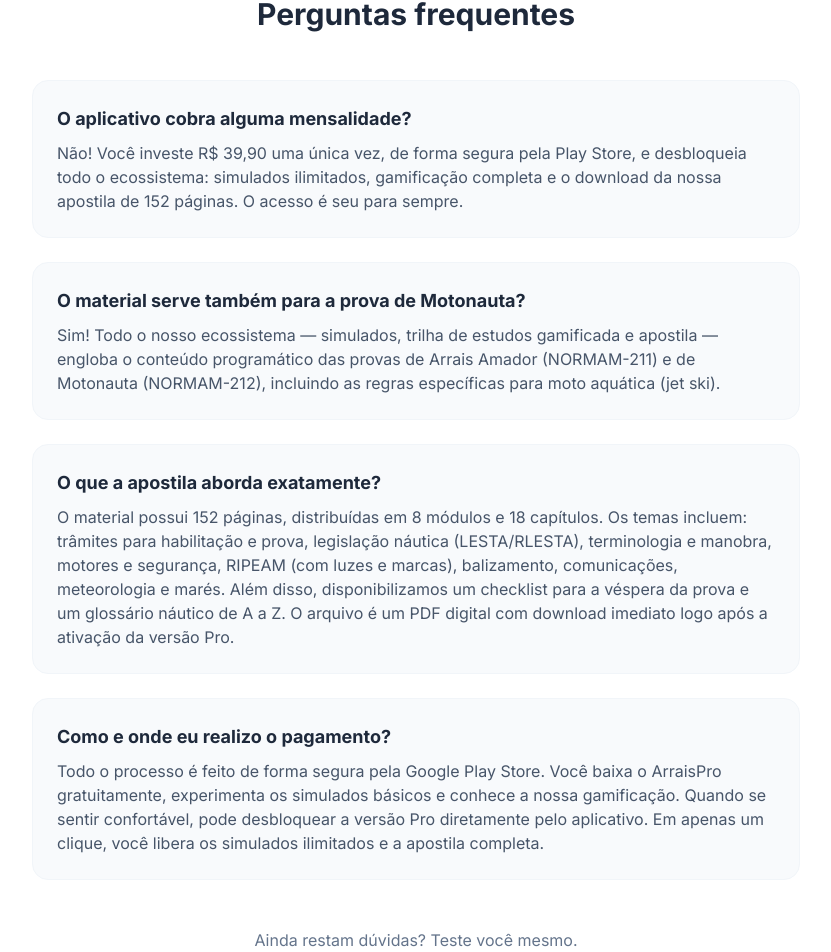
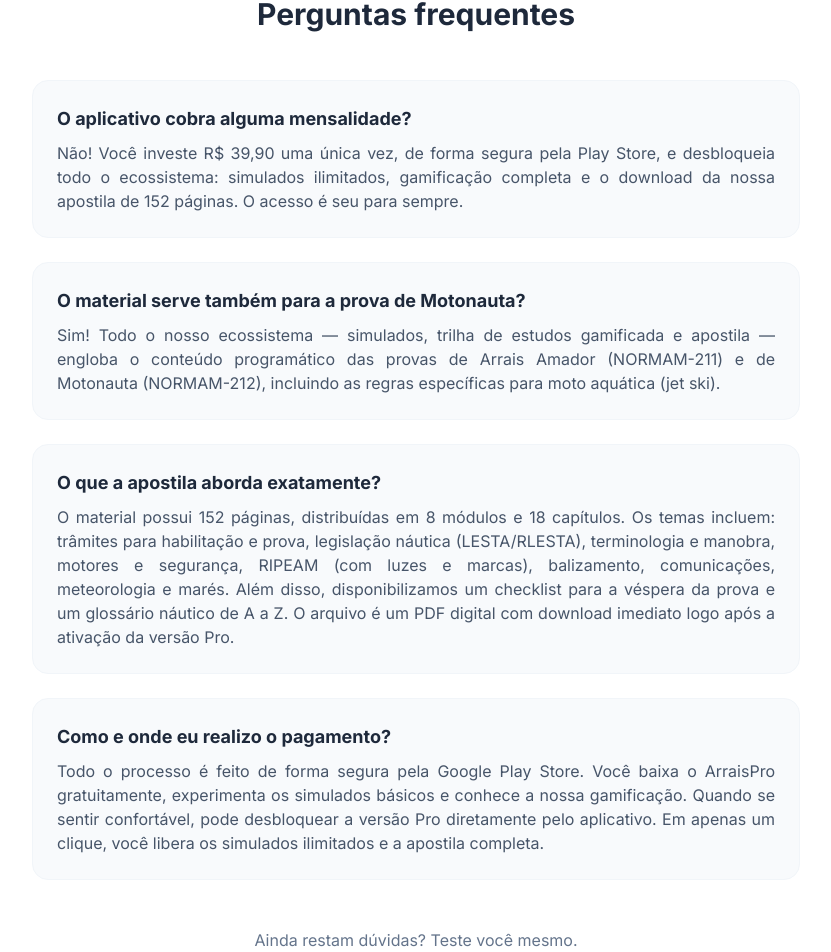
Before and after one commit to luisbrant/SiteArraisPro, a React (Vite) app: page / in a window 1280 px wide. Shown: the part 5047-5999 px from the top of the page, without its empty margins (224-1055 px from the left). Built offline with nearby package versions, Linux system fonts and the light colour scheme.

Commit message:
style: apply text-justify to FAQ section paragraphs

```diff
--- a/src/pages/Home.jsx
+++ b/src/pages/Home.jsx
@@ -478,22 +478,22 @@ export default function Home() {
 
             <div className="bg-slate-50 p-6 rounded-2xl border border-slate-100">
               <h4 className="font-bold text-lg text-slate-800 mb-2">O aplicativo cobra alguma mensalidade?</h4>
-              <p className="text-slate-600">Não! Você investe R$ 39,90 uma única vez, de forma segura pela Play Store, e desbloqueia todo o ecossistema: simulados ilimitados, gamificação completa e o download da nossa apostila de 152 páginas. O acesso é seu para sempre.</p>
+              <p className="text-slate-600 text-justify">Não! Você investe R$ 39,90 uma única vez, de forma segura pela Play Store, e desbloqueia todo o ecossistema: simulados ilimitados, gamificação completa e o download da nossa apostila de 152 páginas. O acesso é seu para sempre.</p>
             </div>
 
             <div className="bg-slate-50 p-6 rounded-2xl border border-slate-100">
               <h4 className="font-bold text-lg text-slate-800 mb-2">O material serve também para a prova de Motonauta?</h4>
-              <p className="text-slate-600 text-pretty">Sim! Todo o nosso ecossistema — simulados, trilha de estudos gamificada e apostila — engloba o conteúdo programático das provas de Arrais Amador <span className="whitespace-nowrap">(NORMAM-211)</span> e de Motonauta <span className="whitespace-nowrap">(NORMAM-212)</span>, incluindo as regras específicas para moto aquática (jet ski).</p>
+              <p className="text-slate-600 text-justify">Sim! Todo o nosso ecossistema — simulados, trilha de estudos gamificada e apostila — engloba o conteúdo programático das provas de Arrais Amador <span className="whitespace-nowrap">(NORMAM-211)</span> e de Motonauta <span className="whitespace-nowrap">(NORMAM-212)</span>, incluindo as regras específicas para moto aquática (jet ski).</p>
             </div>
 
             <div className="bg-slate-50 p-6 rounded-2xl border border-slate-100">
               <h4 className="font-bold text-lg text-slate-800 mb-2">O que a apostila aborda exatamente?</h4>
-              <p className="text-slate-600">O material possui 152 páginas, distribuídas em 8 módulos e 18 capítulos. Os temas incluem: trâmites para habilitação e prova, legislação náutica (LESTA/RLESTA), terminologia e manobra, motores e segurança, RIPEAM (com luzes e marcas), balizamento, comunicações, meteorologia e marés. Além disso, disponibilizamos um checklist para a véspera da prova e um glossário náutico de A a Z. O arquivo é um PDF digital com download imediato logo após a ativação da versão Pro.</p>
+              <p className="text-slate-600 text-justify">O material possui 152 páginas, distribuídas em 8 módulos e 18 capítulos. Os temas incluem: trâmites para habilitação e prova, legislação náutica (LESTA/RLESTA), terminologia e manobra, motores e segurança, RIPEAM (com luzes e marcas), balizamento, comunicações, meteorologia e marés. Além disso, disponibilizamos um checklist para a véspera da prova e um glossário náutico de A a Z. O arquivo é um PDF digital com download imediato logo após a ativação da versão Pro.</p>
             </div>
 
             <div className="bg-slate-50 p-6 rounded-2xl border border-slate-100">
               <h4 className="font-bold text-lg text-slate-800 mb-2">Como e onde eu realizo o pagamento?</h4>
-              <p className="text-slate-600">Todo o processo é feito de forma segura pela Google Play Store. Você baixa o ArraisPro gratuitamente, experimenta os simulados básicos e conhece a nossa gamificação. Quando se sentir confortável, pode desbloquear a versão Pro diretamente pelo aplicativo. Em apenas um clique, você libera os simulados ilimitados e a apostila completa.</p>
+              <p className="text-slate-600 text-justify">Todo o processo é feito de forma segura pela Google Play Store. Você baixa o ArraisPro gratuitamente, experimenta os simulados básicos e conhece a nossa gamificação. Quando se sentir confortável, pode desbloquear a versão Pro diretamente pelo aplicativo. Em apenas um clique, você libera os simulados ilimitados e a apostila completa.</p>
             </div>
 
           </div>
```
